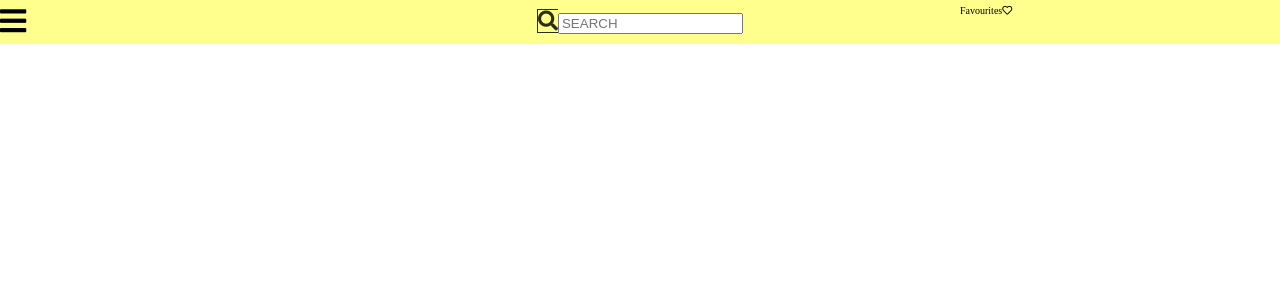
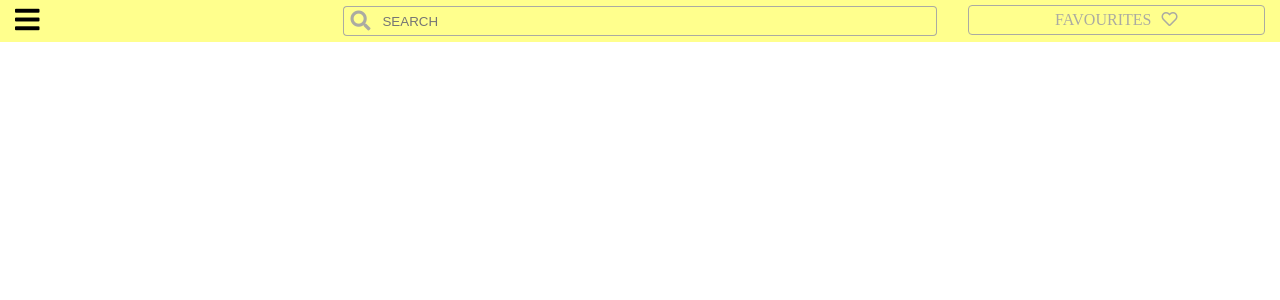
Before and after one commit to wookashart/edrone-vue-last-meal, a Vue app: page / in a window 1280 px wide. Shown: the top 300 px of the page. Built offline with nearby package versions, Linux system fonts and the light colour scheme.

Commit message:
Navigation styles added

```diff
--- a/src/components/Navigation.vue
+++ b/src/components/Navigation.vue
@@ -29,8 +29,10 @@ export default {
 </script>
 
 <style lang="scss" scoped>
+  @import '../styles/colors';
+
   .navigationWrapper {
-    background-color: #FFFF8D;
+    background-color: $yellow;
     padding: 5px 0;
   }
 
@@ -40,7 +42,8 @@ export default {
 
   .hamburger-bar {
     flex: 1;
-    font-size: 3rem;
+    font-size: 2.8rem;
+    padding: 0 15px;
   }
 
   .search-bar {
@@ -48,19 +51,47 @@ export default {
     align-self: center;
     text-align: center;
     font-size: 2rem;
+    padding: 0 15px;
 
     label {
-      color: #2D2D0F;
-      border: 1px solid #2D2D0F;
+      color: $gray;
+      border: 1px solid $gray;
       border-right: 0;
+      padding: 3px 10px 2px 7px;
+      display: inline-block;
+      vertical-align: middle;
+      border-radius: 4px 0 0 4px;
     }
 
     input {
-
+      height: 30px;
+      width: calc(100% - 38px);
+      border: 1px solid $gray;
+      border-left: 0;
+      background: transparent;
+      outline: none;
+      border-radius: 0 4px 4px 0;
     }
   }
 
   .favourites-bar {
     flex: 1;
+    padding: 0 15px;
+
+    > div {
+      width: 100%;
+      border: 1px solid $gray;
+      border-radius: 4px;
+      font-size: 1.6rem;
+      text-transform: uppercase;
+      color: $gray;
+      padding: 5px;
+      text-align: center;
+      cursor: pointer;
+
+      span {
+        margin: 0 5px;
+      }
+    }
   }
 </style>
--- /dev/null
+++ b/src/styles/colors.scss
@@ -0,0 +1,2 @@
+$gray: #ABABA2;
+$yellow: #FFFF8D;
```
Also changed, not shown: 1 other file (tests, documents, lock files or other folders).
